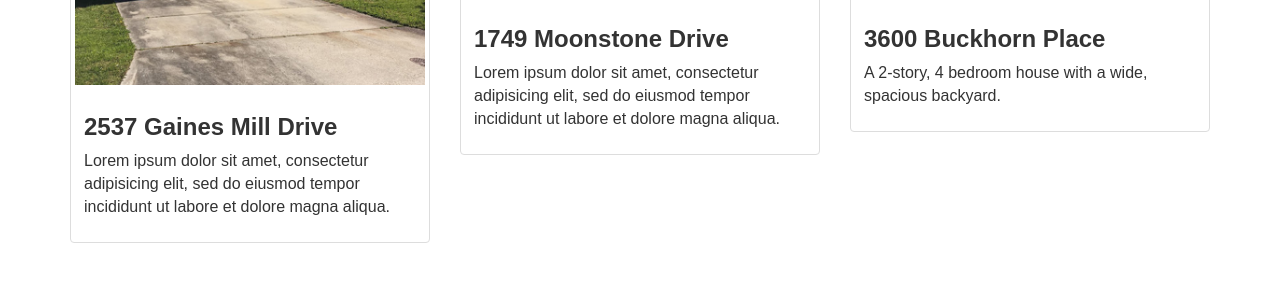
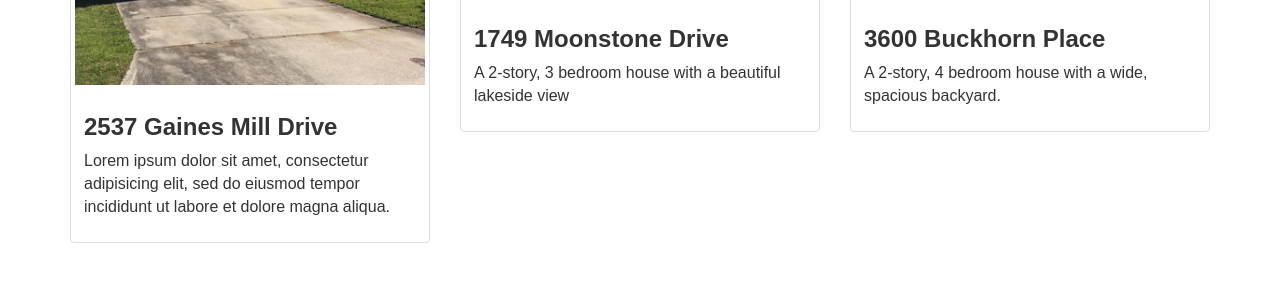
Before and after one commit to gvzaragoza/gvzaragoza.github.io, a plain HTML site: page index.html in a window 1280 px wide. Shown: the part 493-774 px from the top of the page. Drawn offline with nearby package versions, Linux system fonts and the light colour scheme; some packages are replaced by stand-ins of ours; a script that the page names is missing; a web font is replaced by a local one.

Commit message:
Update index.html

```diff
--- a/index.html
+++ b/index.html
@@ -76,7 +76,7 @@
 				</a>
 				<div class="caption">
 					<h3>1749 Moonstone Drive</h3>
-					<p>Lorem ipsum dolor sit amet, consectetur adipisicing elit, sed do eiusmod tempor incididunt ut labore et dolore magna aliqua.</p>
+					<p>A 2-story, 3 bedroom house with a beautiful lakeside view</p>
 				</div>
 			</div>
 		</div>
```
